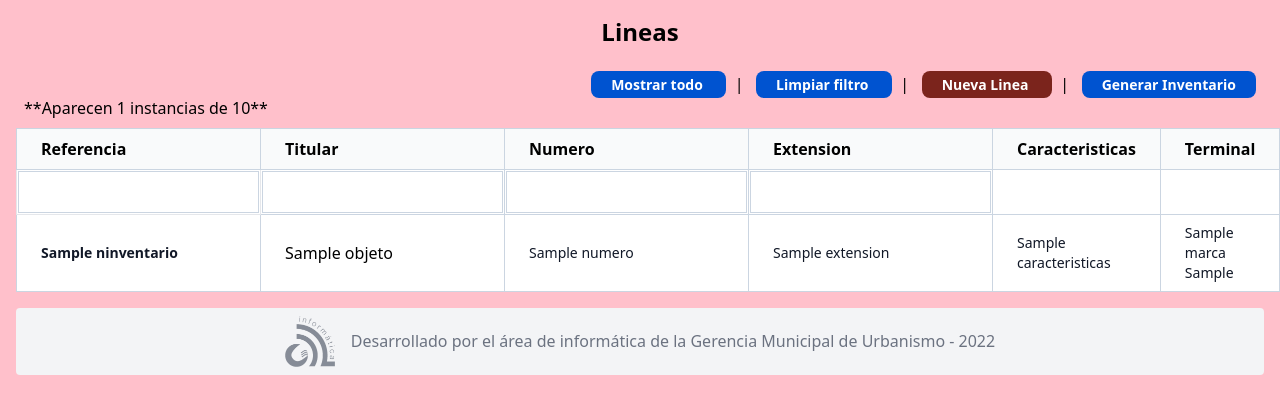
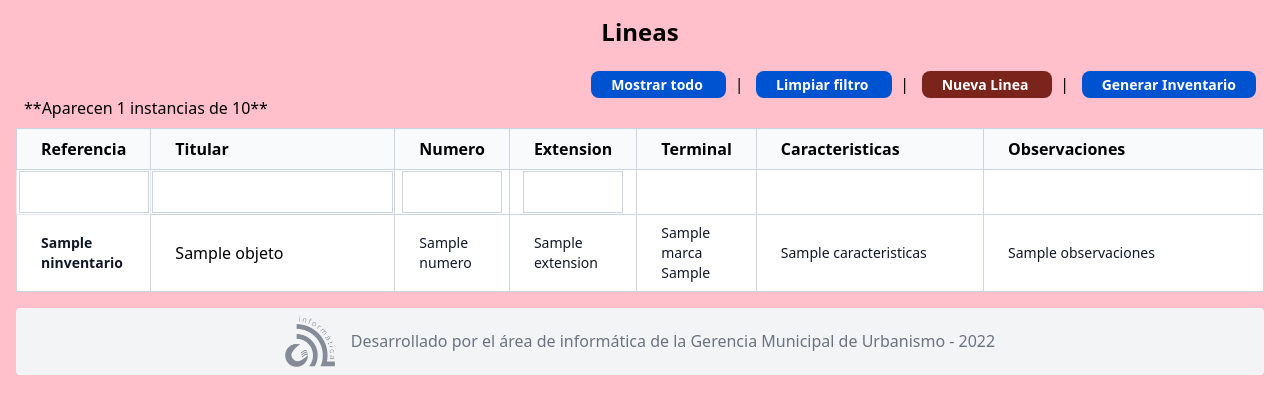
Before and after one commit to MiguelGutierrezParejo/inventario, a Laravel app: template resources/views/lineas/index.blade.php in a window 1280 px wide; the page is wider, and only the part inside the window is pictured. Shown: the part 118-532 px from the top of that part. Run offline with Laravel 8, Linux system fonts and the light colour scheme; a user stored in the database is signed in; data comes from the database, SQL or seed files in the repository; tables that the repository leaves empty hold one stand-in row (values such as "Sample post"); the template is opened without the code that fills it: most values are stand-ins (such as "Sample title", 1, 10 or a date in 2020); style sheets or scripts are compiled from the project's sources.

Commit message:
rediseño de la tabla index de lineas

```diff
--- a/resources/views/lineas/index.blade.php
+++ b/resources/views/lineas/index.blade.php
@@ -52,10 +52,10 @@
                             </a>
                         </th>
                         <th class="border border-slate-300 px-6 py-2 font-semibold">
+                            Terminal
+                        </th>
+                        <th class="border border-slate-300 px-6 py-2 font-semibold w-fit">
                             Caracteristicas
-                        </th>
-                        <th class="border border-slate-300 px-6 py-2 font-semibold">
-                            Terminal
                         </th>
                         <th class="border border-slate-300 px-6 py-2 font-semibold w-fit">
                             Observaciones
@@ -69,20 +69,20 @@
                             <input type="hidden" name="orden" value="{{ old('orden') }}">
                             <input type="hidden" name="dir" value="{{ old('dir') }}">
                             <td class="border">
-                                    <input type="text" class="border border-slate-300 px-1 py-2" name="NInventario" id="NInventario" value="{{ request()->query('NInventario') }}">
+                                    <input type="text" class="border border-slate-300 px-1 py-2" style="width: 130px" name="NInventario" id="NInventario" value="{{ request()->query('NInventario') }}">
                             </td>
                             <td class="border border-slate-300 ">
                                 <input type="text" class="border border-slate-300 px-1 py-2" name="Nombre" id="Nombre" value="{{ request()->query('Nombre') }}">
                             </td>
                             <td class="border border-slate-300 ">
-                                <input type="text" class="border border-slate-300 px-1 py-2" name="Numero" id="Numero" value="{{ request()->query('Numero') }}">
+                                <input type="text" class="border border-slate-300 px-1 py-2" style="width: 100px" name="Numero" id="Numero" value="{{ request()->query('Numero') }}">
                             </td>
                             <td class="border border-slate-300 ">
-                                <input type="text" class="border border-slate-300 px-1 py-2" name="Extension" id="Extension" value="{{ request()->query('Extension') }}">
+                                <input type="text" class="border border-slate-300 px-1 py-2" style="width: 100px" name="Extension" id="Extension" value="{{ request()->query('Extension') }}">
                             </td>
                             <td class="border border-slate-300 py-2"></td>
-                            <td class="border border-slate-300 py-2"></td>
-                            <td class="border border-slate-300 py-2"></td>
+                            <td class="border border-slate-300 py-2" style="width: 290px"></td>
+                            <td class="border border-slate-300 py-2"style="width: 400px"></td>
                         </form>
                     </tr>
                     {{-----------------------------------------FIN BUSQUEDA---------------------------------------------------------------}}
@@ -118,11 +118,6 @@
                                 </div>
                             </td>
                             <td class="border border-slate-300 px-6 py-2">
-                                <div class="text-sm text-gray-900">
-                                    {{ $objet->Caracteristicas }}
-                                </div>
-                            </td>
-                            <td class="border border-slate-300 px-6 py-2">
                                 <div class="text-ellipsis text-sm text-gray-900">
                                     <a href="/inventario/public/terminales/{{$objet->IdTerminal}}">
                                     @if ($objet->IdTerminal == null)
@@ -131,6 +126,11 @@
                                         {{ $objet->Marca }} {{ $objet->terminal_modelo }}
                                     @endif
                                     </a>
+                                </div>
+                            </td>
+                            <td class="border border-slate-300 px-6 py-2">
+                                <div class="text-sm text-gray-900">
+                                    {{ $objet->Caracteristicas }}
                                 </div>
                             </td>
                             <td class="border border-slate-300 px-6 py-2">
```
